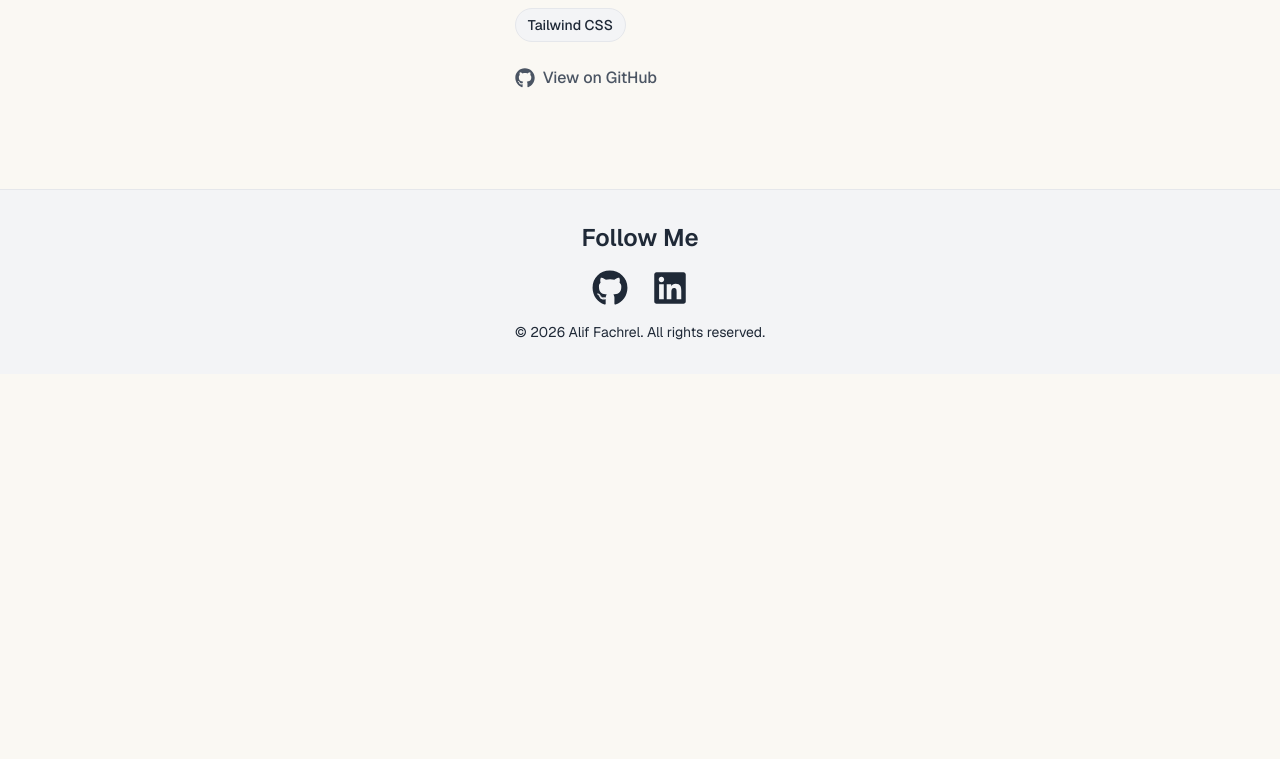
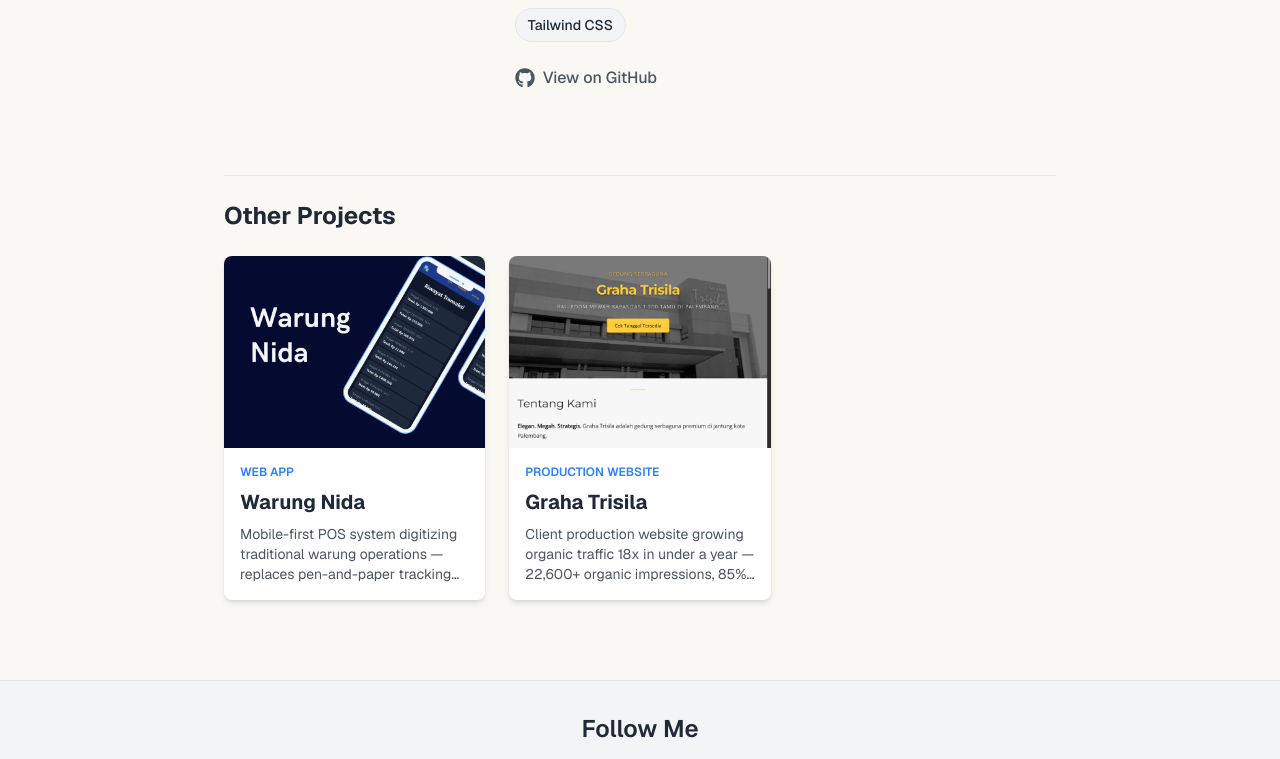
Before and after one commit to portgasalif/portofolio_Alfey, a Next.js app: page /projects/1 in a window 1280 px wide. Shown: the part 611-1370 px from the top of the page. Before the commit the page ends 985 px from the top, so only its background shows below. Built offline with nearby package versions, Linux system fonts and the light colour scheme.

Commit message:
Add ProjectCard component and display other projects in ProjectDetailPage

```diff
--- a/app/about/page.tsx
+++ b/app/about/page.tsx
@@ -1,6 +1,5 @@
 import { personalInfo, stats, skills } from "@/data/aboutData";
 import Image from "next/image";
-
 export default function AboutPage() {
   return (
     <div>
--- a/app/projects/[id]/page.tsx
+++ b/app/projects/[id]/page.tsx
@@ -2,6 +2,7 @@ import { projectsData } from "@/data/projectsData";
 import Link from "next/link";
 import Image from "next/image";
 import { FaGithub } from "react-icons/fa";
+import ProjectCard from "@/components/ProjectCard";
 export default async function ProjectDetailPage({
   params,
 }: {
@@ -85,6 +86,18 @@ export default async function ProjectDetailPage({
           )}
         </div>
       </div>
+      <div className="mt-20 border-t pt-6 border-(--color-border)">
+        <h2 className="font-bold text-2xl text-(--color-text) mb-6">
+          Other Projects
+        </h2>
+        <div className="grid grid-cols-1 sm:grid-cols-2 lg:grid-cols-3 gap-6">
+          {projectsData
+            .filter((project) => project.id !== projectId)
+            .map((project) => (
+              <ProjectCard key={project.id} {...project} />
+            ))}
+        </div>
+      </div>
     </div>
   );
 }
```
